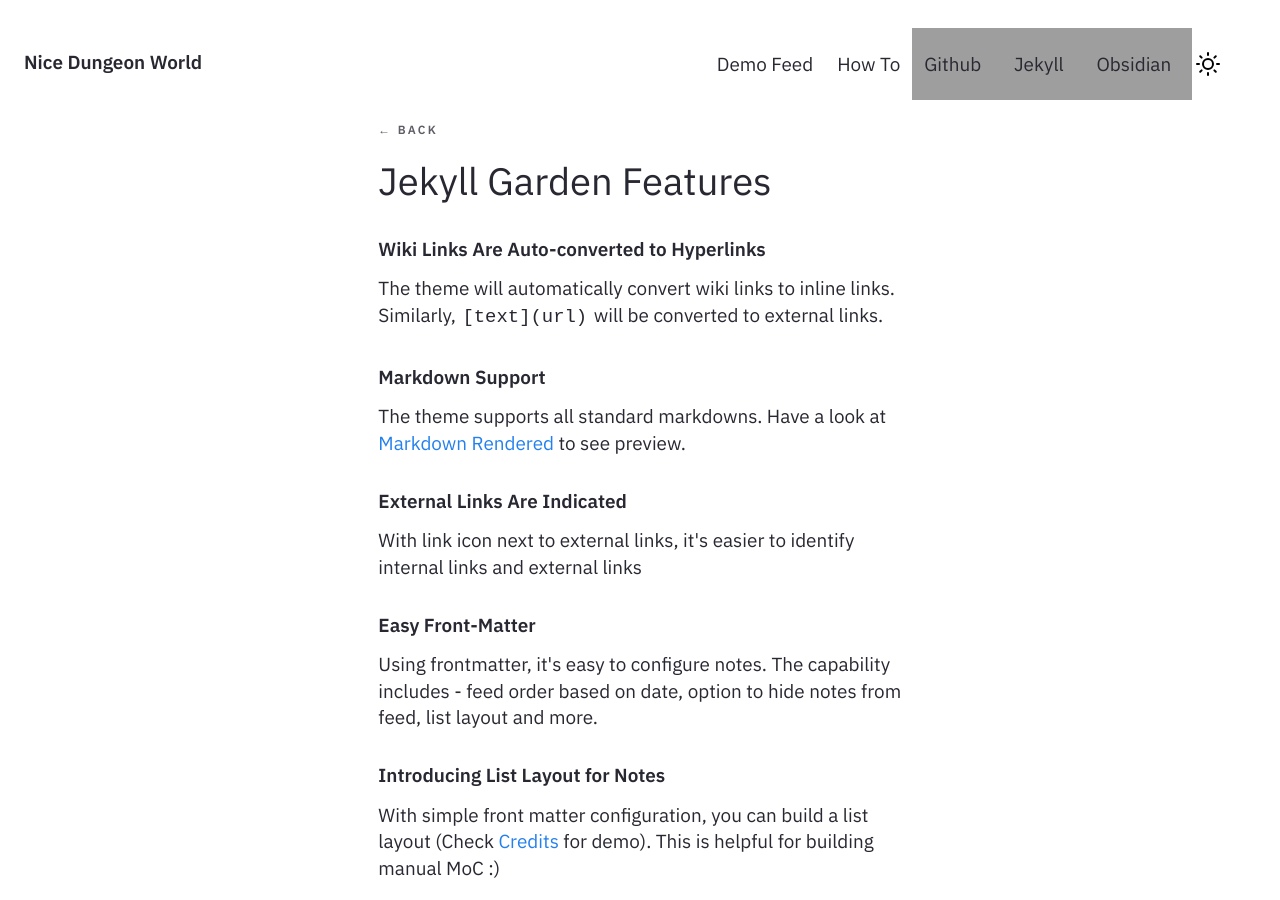
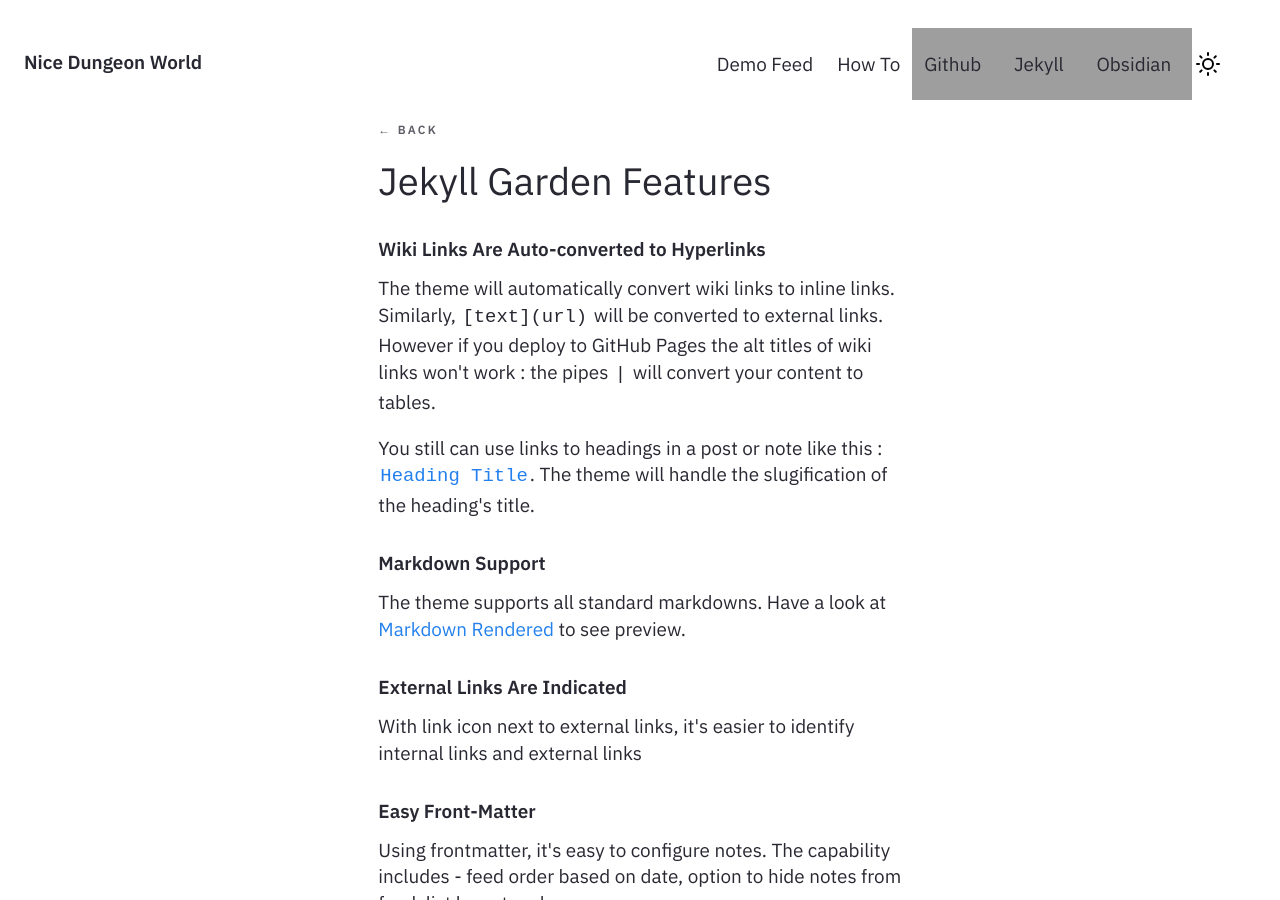
Before and after one commit to nice-dungeon-world/nice-dungeon-world.github.io, a Jekyll site: the page built from _posts/2020-03-01-features.md, in a window 1280 px wide and 900 px high, cut to the strip 0-900 px from the top of the window. Built offline with Jekyll 4.4.1, drawn with Linux system fonts in a browser that asks for light colours; grey boxes are pictures that could not be loaded.

Commit message:
jekyll-garden Ajouter les cas particuliers des wikilinks

```diff
--- a/_posts/2020-03-01-features.md
+++ b/_posts/2020-03-01-features.md
@@ -6,7 +6,9 @@ title: Jekyll Garden Features
 
 ###### Wiki Links Are Auto-converted to Hyperlinks
 
-The theme will automatically convert wiki links to inline links. Similarly, `[text](url)` will be converted to external links.
+The theme will automatically convert wiki links to inline links. Similarly, `[text](url)` will be converted to external links. However if you deploy to GitHub Pages the alt titles of wiki links won't work : the pipes `|` will convert your content to tables.
+
+You still can use links to headings in a post or note like this : `[[Note Title#Heading Title]]`. The theme will handle the slugification of the heading's title.
 
 ###### Markdown Support
 
```
